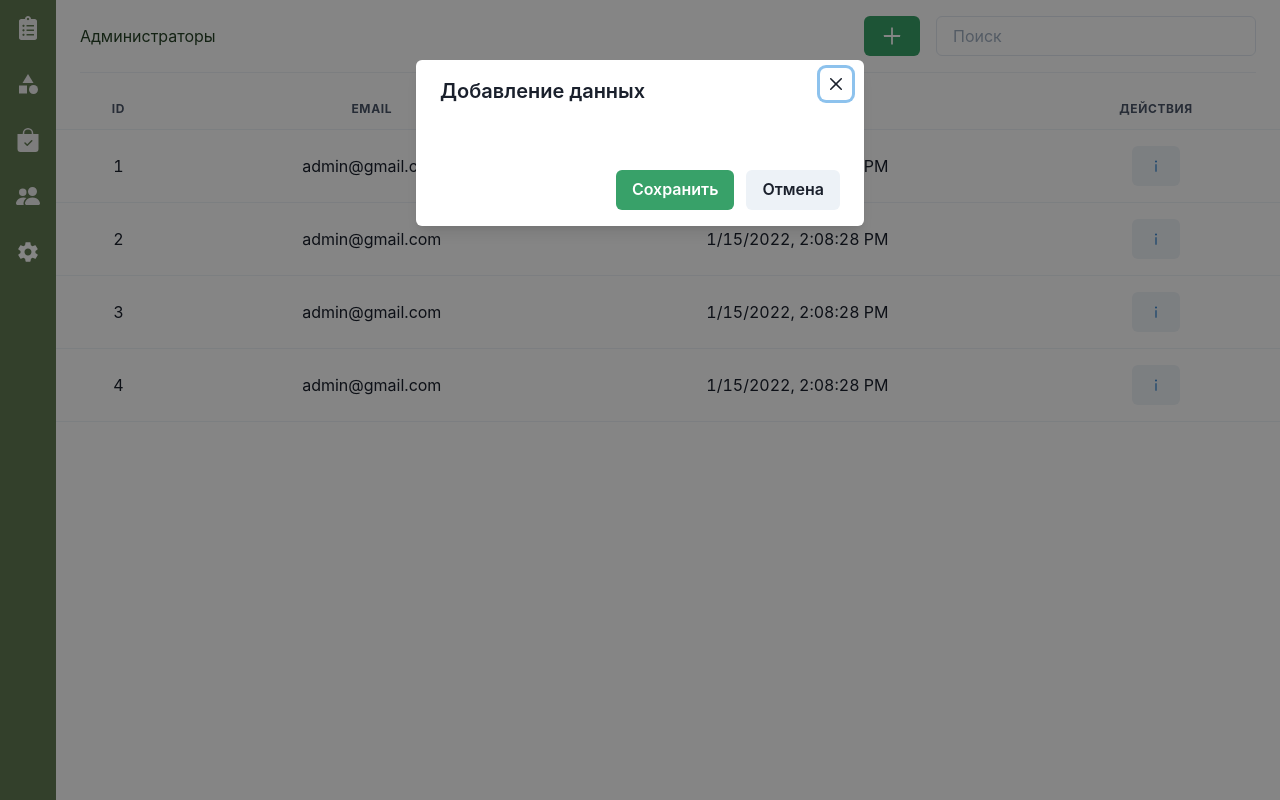
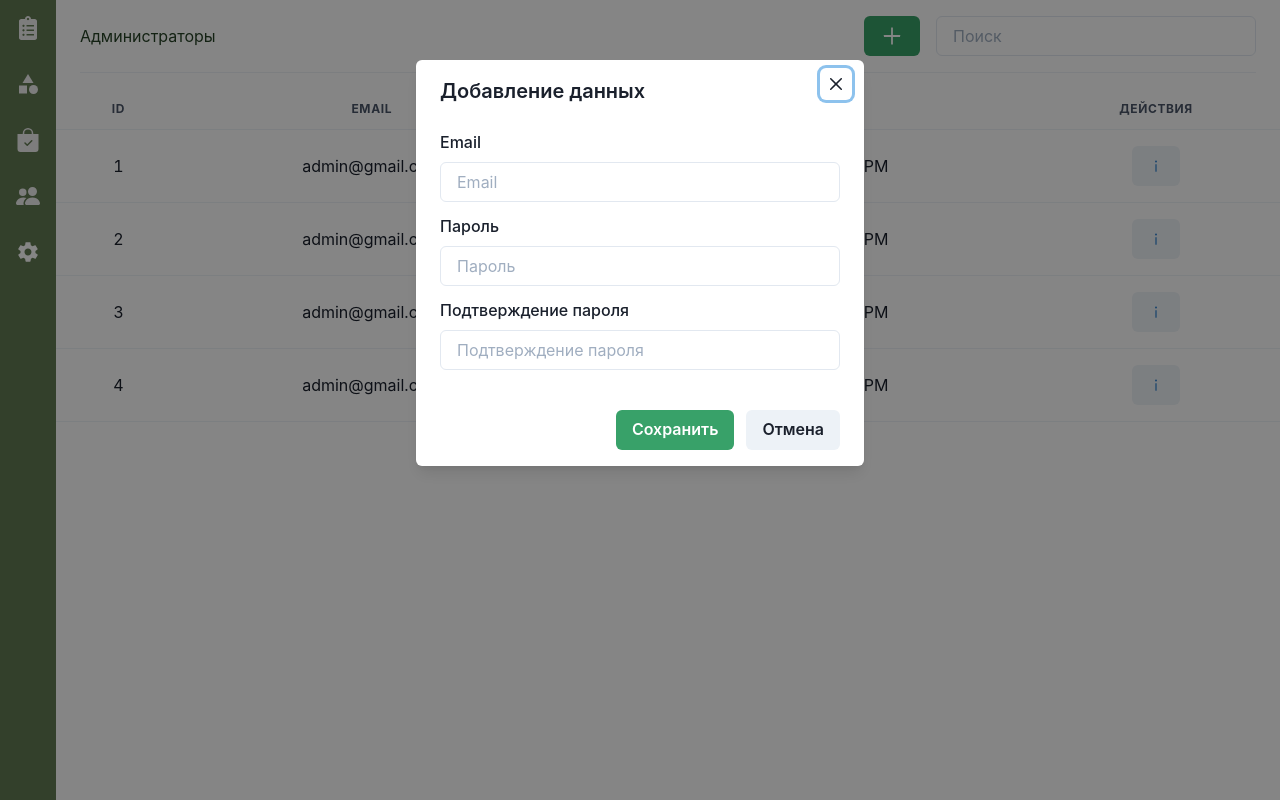
Before and after one commit to turtletongue/bonsay_admin, a React (Create React App) app: page /admins in a window 1280 px wide. Both pictures are taken after a click on the button 892 px from the left and 36 px from the top of the page. Built offline with nearby package versions, Linux system fonts and the light colour scheme.

Commit message:
add admin form

```diff
--- /dev/null
+++ b/src/components/add-admin-form.component.tsx
@@ -0,0 +1,30 @@
+import { FormControl, FormLabel, Input, VStack } from '@chakra-ui/react';
+
+export const AddAdminForm = () => {
+  return (
+    <VStack spacing={3}>
+      <FormControl>
+        <FormLabel htmlFor="email">Email</FormLabel>
+        <Input name="email" placeholder="Email" />
+      </FormControl>
+
+      <FormControl>
+        <FormLabel htmlFor="password">Пароль</FormLabel>
+        <Input type="password" name="password" placeholder="Пароль" />
+      </FormControl>
+
+      <FormControl>
+        <FormLabel htmlFor="passwordConfirmation">
+          Подтверждение пароля
+        </FormLabel>
+        <Input
+          type="password"
+          name="passwordConfirmation"
+          placeholder="Подтверждение пароля"
+        />
+      </FormControl>
+    </VStack>
+  );
+};
+
+export default AddAdminForm;
--- a/src/components/page-heading.component.tsx
+++ b/src/components/page-heading.component.tsx
@@ -15,6 +15,7 @@ import { AiOutlinePlus } from 'react-icons/ai';
 import AddItemModal from './add-item-modal.component';
 import AddProductForm from './add-product-form.component';
 import AddCategoryForm from './add-category-form.component';
+import AddAdminForm from './add-admin-form.component';
 
 interface PageHeadingProps {
   title?: string;
@@ -48,6 +49,7 @@ export const PageHeading = ({ title }: PageHeadingProps) => {
                     <Routes>
                       <Route path="products" element={<AddProductForm />} />
                       <Route path="categories" element={<AddCategoryForm />} />
+                      <Route path="admins" element={<AddAdminForm />} />
                     </Routes>
                   </AddItemModal>
                   <Button colorScheme="green" onClick={onOpen}>
```
